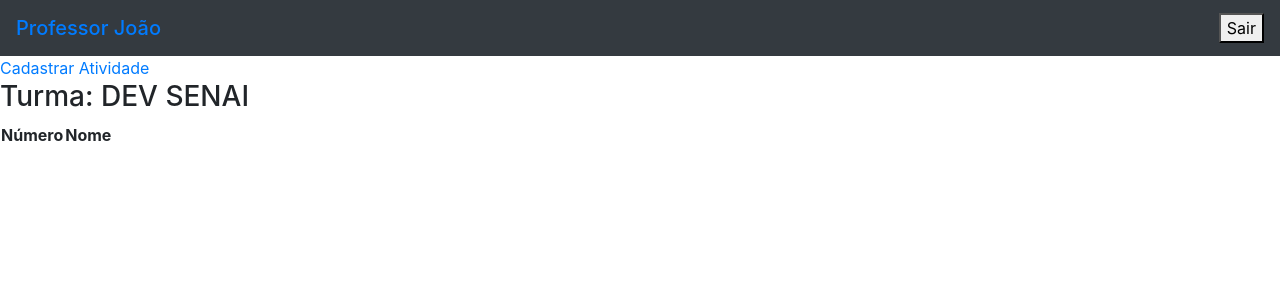
After one commit to Caroline-Stos/Prova_SAEP, a Django app: page /atividades/4 in a window 1280 px wide. The commit adds this page. Shown: the top 300 px of the page. Run offline with Django 5.2, Linux system fonts and the light colour scheme; a user stored in the database is signed in; data comes from the database, SQL or seed files in the repository; both versions use the stored data as it was after the commit; lists and menus that the app fills with data are empty.

Commit message:
sistema ok

```diff
--- a/core/settings.py
+++ b/core/settings.py
@@ -112,9 +112,8 @@ STATIC_URL = 'static/'
 
 DEFAULT_AUTO_FIELD = 'django.db.models.BigAutoField'
 
-
 LOGIN_REDIRECT_URL = '/'
 
-LOGOUT_REDIRECT_URL = '/accounts/login'
+LOGOUT_REDIRECT_URL = '/accounts/login/'
 
 AUTH_USER_MODEL = 'professor.CustomUser'
--- a/professor/models.py
+++ b/professor/models.py
@@ -1,15 +1,15 @@
 from django.db import models
 from django.conf import settings
-from django.contrib.auth.models import AbstractBaseUser
+from django.contrib.auth.models import AbstractBaseUser, PermissionsMixin
 from .users import CustomUserManager
 
-class CustomUser(AbstractBaseUser):
+class CustomUser(AbstractBaseUser, PermissionsMixin):
 
     email = models.EmailField(unique=True, null=False)
     is_active = models.BooleanField(default=True)
     is_staff = models.BooleanField(default=False)
 
-    objects = CustomUserManager().create_user
+    objects = CustomUserManager()
 
     USERNAME_FIELD = 'email'
     REQUIRED_FIELDS = []
@@ -17,6 +17,9 @@ class CustomUser(AbstractBaseUser):
     class Meta:
         verbose_name = 'Usuário'
         verbose_name_plural = 'Usuários'
+
+    def get_by_natural_key(self, email):
+        return self.get(email=email)
 
 class Professor(models.Model):
     nome = models.CharField(max_length=100)
--- a/professor/urls.py
+++ b/professor/urls.py
@@ -2,5 +2,9 @@ from django.urls import path
 from . import views
 
 urlpatterns = [
-    path('home/', views.Home.as_view(), name='home'),
+    path('', views.Home.as_view(), name='home'),
+    path('cadastrar/turma/', views.CadastrarTurma.as_view(), name='cadastrar_turma'),
+    path('atividades/<int:pk>', views.ListarAtividades.as_view(), name='listar_atividades'),
+    path('cadastrar/atividade/<int:pk>', views.CadastrarAtividade.as_view(), name='cadastrar_atividade'),
+    path('deletar-turma/<int:pk>', views.DeletarTurma.as_view(), name='deletar_turma'),
 ]
--- a/professor/views.py
+++ b/professor/views.py
@@ -1,7 +1,53 @@
-from django.shortcuts import render
-from django.views.generic import View
+from django.shortcuts import render, get_object_or_404
+from django.views.generic import View, CreateView, DeleteView
+from django.contrib.auth.mixins import LoginRequiredMixin
+from django.urls import reverse_lazy
+from .forms import TurmaForm, AtividadeForm
+from .models import Professor, Turma, Atividade
 
-class Home(View):
+class Home(LoginRequiredMixin, View):
+    def get(self, request):
+        turmas = Turma.objects.all()
+        professor = Professor.objects.get(user=self.request.user)
+        return render(request, 'home.html', {'turmas': turmas, 'professor': professor})
 
-    def get(self, request):
-        return render(request, 'home.html')
+class CadastrarTurma(LoginRequiredMixin, CreateView):
+    model = Turma
+    form_class = TurmaForm
+    template_name = 'cadastrar.html'
+    success_url = reverse_lazy('home')
+
+    def form_valid(self, form):
+        professor = Professor.objects.get(user=self.request.user)
+        form.instance.professor = professor
+        return super().form_valid(form)
+
+class ListarAtividades(LoginRequiredMixin, View):
+    def get(self, request, pk):
+        turma = get_object_or_404(Turma, pk=pk)
+        atividades = Atividade.objects.filter(turma=turma)
+        professor = get_object_or_404(Professor, user=request.user)
+        return render(request, 'listar_atividades.html', {
+            'turma': turma,
+            'atividades': atividades,
+            'professor': professor
+        })
+
+class CadastrarAtividade(LoginRequiredMixin, CreateView):
+    model = Atividade
+    form_class = AtividadeForm
+    template_name = 'cadastrar.html'
+    success_url = reverse_lazy('listar_atividades')
+
+    def form_valid(self, form):
+        turma = get_object_or_404(Turma, id=self.kwargs['pk'])
+        form.instance.turma = turma
+        return super().form_valid(form)
+
+    def get_success_url(self):
+        return reverse_lazy('listar_atividades', kwargs={'pk': self.kwargs['pk']})
+
+class DeletarTurma(LoginRequiredMixin, DeleteView):
+    model = Turma
+    template_name = 'confirmar_exclusao.html'  # Seu template de confirmação de exclusão
+    success_url = reverse_lazy('home')
--- a/templates/home.html
+++ b/templates/home.html
@@ -1 +1,51 @@
-<p>HOMEPAGE</P>
+<!DOCTYPE html>
+<html lang="en">
+<head>
+    <meta charset="UTF-8">
+    <meta name="viewport" content="width=device-width, initial-scale=1.0">
+    <link rel="stylesheet" href="https://cdn.jsdelivr.net/npm/bootstrap@4.0.0/dist/css/bootstrap.min.css" integrity="sha384-Gn5384xqQ1aoWXA+058RXPxPg6fy4IWvTNh0E263XmFcJlSAwiGgFAW/dAiS6JXm" crossorigin="anonymous">
+    <title>Turmas</title>
+</head>
+<header>
+    <nav class="navbar navbar-dark bg-dark">
+        <span class="navbar-brand mb-0 h1"><a href="{% url 'home' %}">{{ professor.nome }}</a></span>
+        <form id="logout-form" action="{% url 'logout' %}" method="post">
+            {% csrf_token %}
+            <button type="submit">Sair</button>
+        </form>
+    </nav>
+</header>
+<body>
+    {% block content %}
+    <div>
+        <a href="{% url 'cadastrar_turma' %}">Cadastrar Turma</a>
+    </div>
+    <div>
+        <h2>Turmas</div>
+        <table>
+            <thead>
+                <tr>
+                    <th>Número</th>
+                    <th>Nome</th>
+                    <th>Ação</th>
+                </tr>
+            </thead>
+            <tbody>
+                {% if turmas %}
+                {% for turma in turmas %}
+                <!-- Aqui vão os dados das turmas -->
+                <tr>
+                    <td>{{ turma.id }}</td>
+                    <td>{{ turma.nome }}</td>
+                    <td>
+                        <!-- Botões de ação para esta turma -->
+                        <a href="{% url 'deletar_turma' turma.id %}">Excluir</a>
+                        <a href="{% url 'listar_atividades' turma.id %}">Visualizar</a>
+                    </td>
+                </tr>
+                {% endfor %}
+                {% endif %}
+            </tbody>
+        </table>
+    {% endblock content %}
+</body>
--- /dev/null
+++ b/templates/listar_atividades.html
@@ -0,0 +1,32 @@
+{% extends "home.html" %}
+
+{% load static %}
+
+{% block title %}<h2>Atividades</h2>{% endblock title %}
+
+{% block content %}
+<div>
+    <a href="{% url 'cadastrar_atividade' turma.id %}">Cadastrar Atividade</a>
+</div>
+<div>
+    <h3>Turma: {{ turma.nome }}</h3>
+    <table>
+        <thead>
+            <tr>
+                <th>Número</th>
+                <th>Nome</th>
+            </tr>
+        </thead>
+        <tbody>
+            {% if atividades %}
+            {% for atividade in atividades %}
+            <!-- Aqui vão os dados das turmas -->
+            <tr>
+                <td>{{ atividade.id }}</td>
+                <td>{{ atividade.nome }}</td>
+            </tr>
+            {% endfor %}
+            {% endif %}
+        </tbody>
+    </table>
+{% endblock %}
--- a/templates/registration/login.html
+++ b/templates/registration/login.html
@@ -14,8 +14,7 @@
                 <h4 class='card-title text-center'>Login</h2>
                 <form method="post">
                     {% csrf_token %}
-                    <input type="email" name="email" placeholder="Email" required>
-                    <input type="password" name="password" placeholder="Senha" required>
+                    {{ form.as_p }}
                     <button type="submit" class='btn btn-primary btn-block'>ENTRAR</button>
                 </form>
             </div>
```
Also changed, not shown: professor/forms.py (added, +12 -0 lines), templates/cadastrar.html (added, +13 -0 lines), templates/confirmar_exclusao.html (added, +14 -0 lines), professor/migrations/0002_customuser_groups_customuser_is_superuser_and_more.py (added), saep_db.db.
